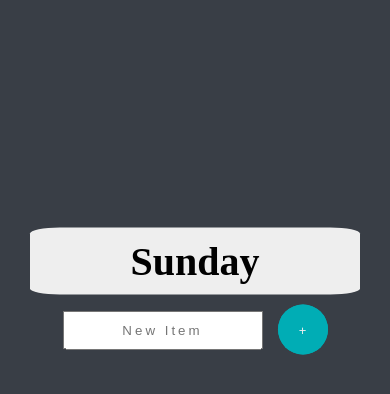
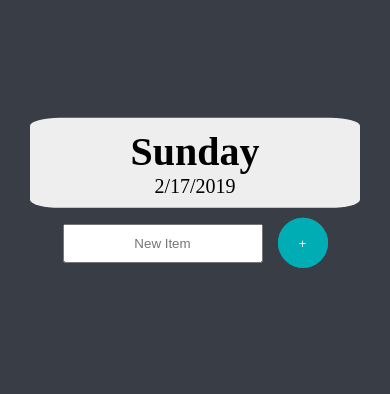
Before and after one commit to FyerBall/Todo-List, a plain HTML site: page index.html in a window 390 px wide. Drawn offline with Linux system fonts and the light colour scheme.

Commit message:
Responsive, Current Day and Date Working

```diff
--- a/app.js
+++ b/app.js
@@ -36,14 +36,18 @@ function addItem(value) {
   li.innerHTML = `
       <input type="checkbox">
       <span class="items">${value}</span>
-      <button class="btn-delete"><i class="far fa-trash-alt fa-2x"></i></button>
-      <button class="btn-edit"><i class="fas fa-edit fa-2x"></i></button>`;
+      <!-- <button class="btn-delete"><i class="far fa-trash-alt fa-2x" id="delete"></i></button> -->
+      <!-- <button class="btn-edit"><i class="fas fa-edit fa-2x"></i></button> -->
+      `;
   todoList.appendChild(li);
 }
 
 // Get the dates
+
 function getDate() {
-  switch (new Date().getDay()) {
+  let todays = new Date().getDay();
+
+  switch (todays) {
     case 0:
       day = "Sunday";
       break;
@@ -65,5 +69,9 @@ function getDate() {
     case 6:
       day = "Saturday";
   }
+  let dates = new Date().getDate();
+  let month = new Date().getMonth() + 1;
+  let year = new Date().getFullYear();
   today.textContent = day;
+  date.textContent = `${month}/${dates}/${year}`;
 }
--- a/index.html
+++ b/index.html
@@ -15,26 +15,26 @@
   <div class="todo">
     <div class="todo--header">
       <h1 class="todo-day">Monday</h1>
-      <!-- <p class="todo-date">02/16/2019</p> -->
+      <p class="todo-date">02/14/2019</p>
     </div>
     <div class="todo--lists">
       <ul>
         <!-- <li class="todo--list_item">
   <input type="checkbox">
   <span class="items">Milk</span>
-          <button class="btn-delete"><i class="far fa-trash-alt fa-2x"></i></button>
+  <button class="btn-delete" id="delete"><i class="far fa-trash-alt fa-2x"></i></button>
   <button class="btn-edit"><i class="fas fa-edit fa-2x"></i></button>
 </li>
 <li>
   <input type="checkbox">
   <span class="items">Apple</span>
-          <button class="btn-delete"><i class="far fa-trash-alt fa-2x"></i></button>
+  <button class="btn-delete" id="delete"><i class="far fa-trash-alt fa-2x"></i></button>
   <button class="btn-edit"><i class="fas fa-edit fa-2x"></i></button>
 </li>
 <li>
   <input type="checkbox">
   <span class="items">Salt</span>
-          <button class="btn-delete"><i class="far fa-trash-alt fa-2x"></i></button>
+  <button class="btn-delete" id="delete"><i class="far fa-trash-alt fa-2x"></i></button>
   <button class="btn-edit"><i class="fas fa-edit fa-2x"></i></button>
 </li> -->
       </ul>
--- a/style.css
+++ b/style.css
@@ -9,6 +9,7 @@ html {
 }
 
 body {
+  height: 60vh;
   background: #393e46;
   position: absolute;
   top: 25%;
@@ -28,15 +29,12 @@ body {
 
 .submission {
   text-align: center;
-  /* position: relative; */
 }
 
 .todo--list_new_item {
   padding: 10px;
   width: 20rem;
   text-align: center;
-  letter-spacing: .3rem;
-  text-transform:capitalize;
   outline: none;
 }
 
@@ -112,7 +110,6 @@ input[type="checkbox"]:checked + span {
   color: rgba(0, 173, 181, 0.37);
   text-decoration: line-through;
   text-decoration-color: #f38181;
-
 }
 
 
```
Lines whose indentation alone changed are shown as unchanged.
